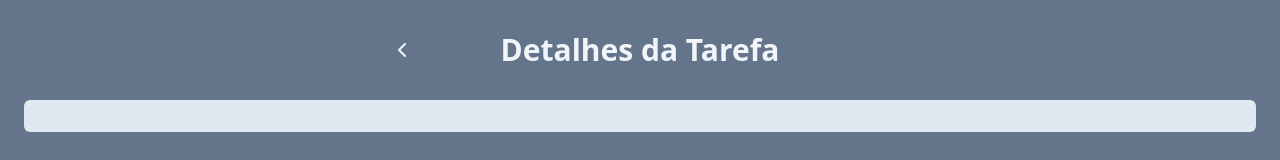
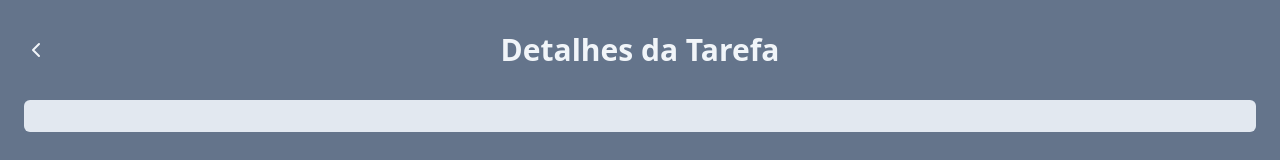
Before and after one commit to AndressaViegas/curso-de-react, a React (Vite) app: page /task in a window 1280 px wide. Shown: the top 160 px of the page. Built offline with nearby package versions, Linux system fonts and the light colour scheme.

Commit message:
ajusta o contêiner principal para ocupar toda a largura disponível e centralizar o conteúdo

```diff
--- a/src/pages/TaskPage.jsx
+++ b/src/pages/TaskPage.jsx
@@ -10,7 +10,7 @@ function TaskPage() {
     return (
     <div className="h-screen w-screen bg-slate-500  p-6">
         <div>
-            <div className="w-[500px] mx-auto space-y-4">
+            <div className=" mx-auto space-y-4 w-full text-center">
             <div className="flex justify-center relative mb-6 text-slate-100">
                 <button onClick={() =>navigate(-1)}
                  className="absolute left-0 top-0 bottom-0">
```
